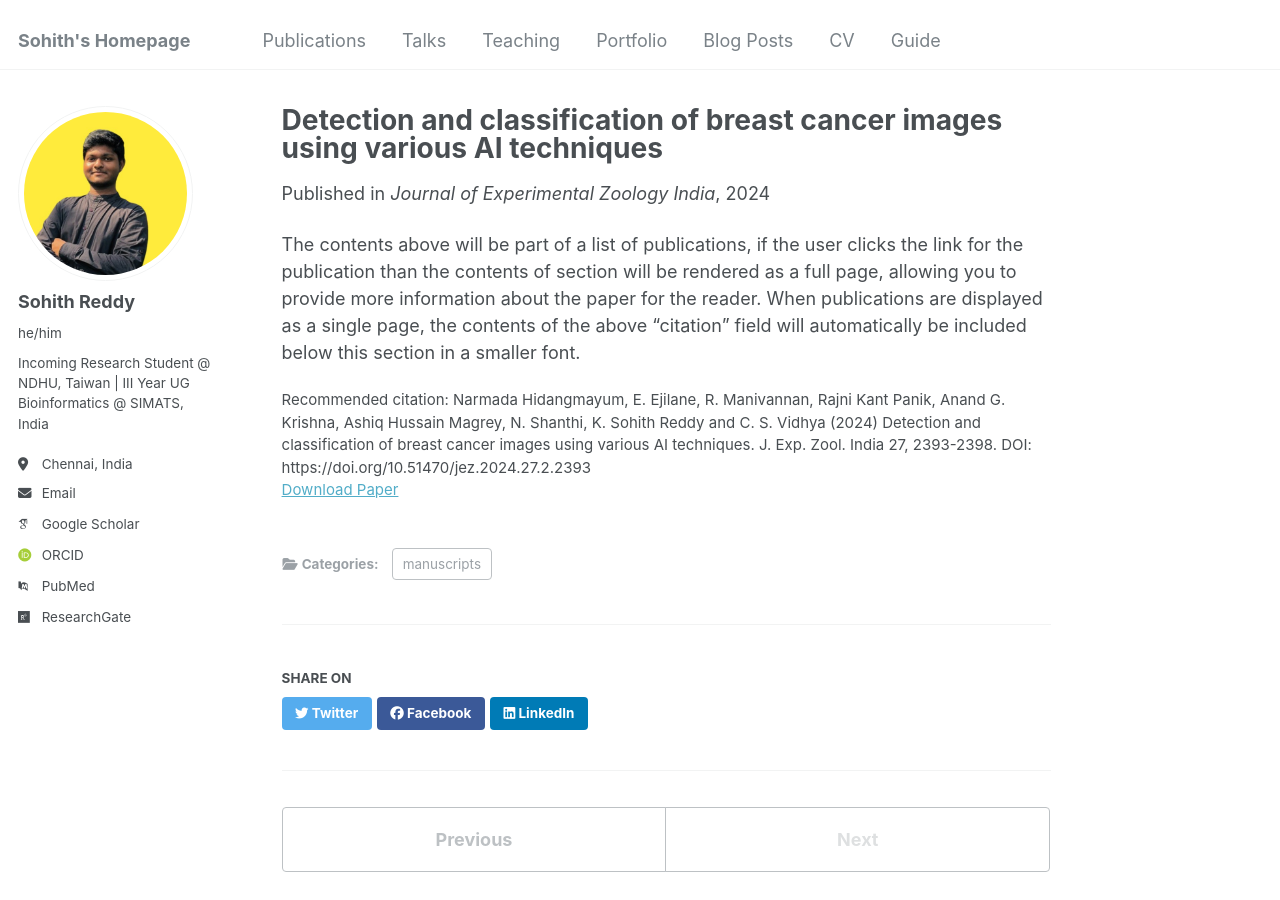
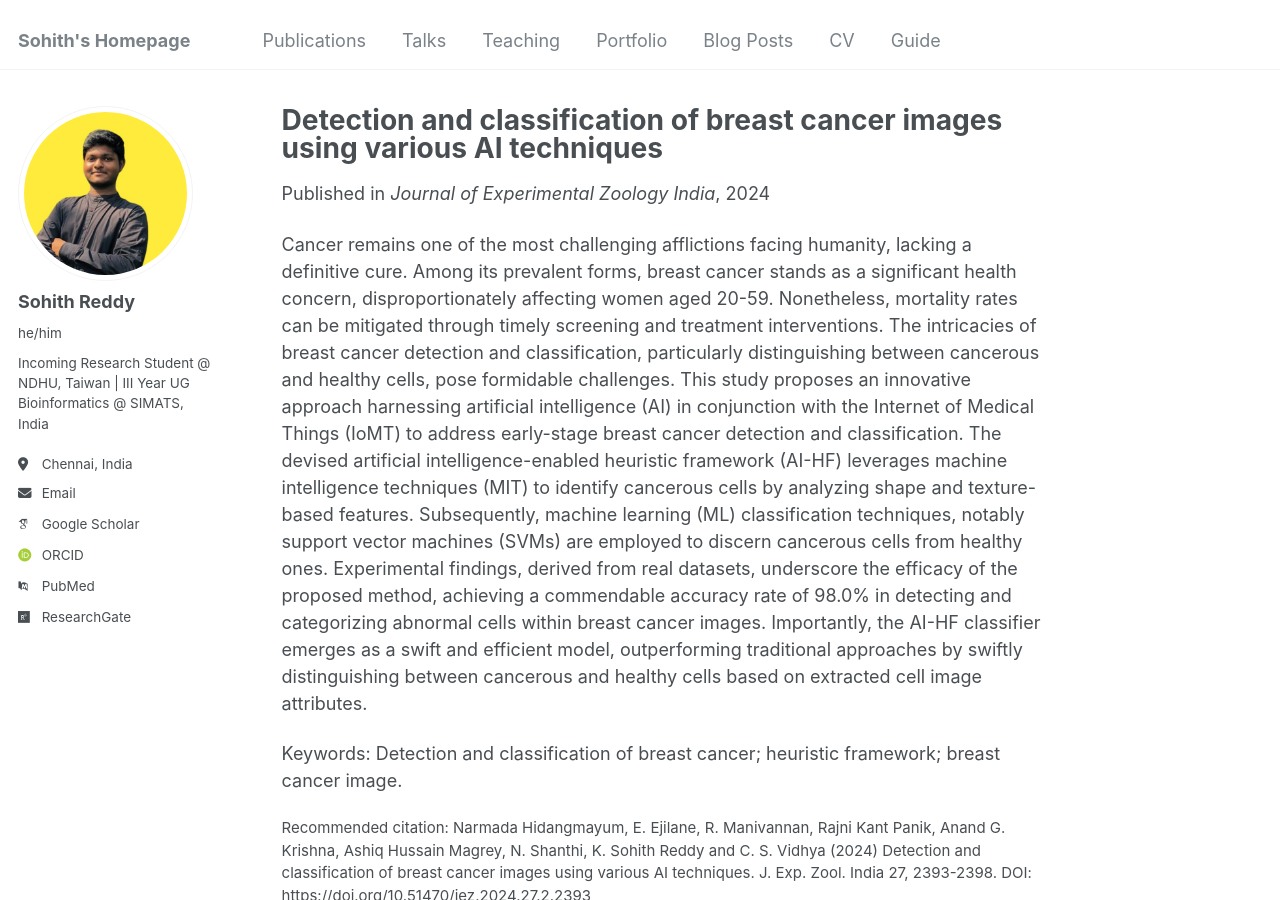
Before and after one commit to sohithpydev/sohith, a Jekyll site: the page built from _publications/2024-07-01.md, in a window 1280 px wide and 900 px high. Built offline with Jekyll 4.4.1, drawn with Linux system fonts in a browser that asks for light colours; some web fonts are replaced.

Commit message:
Update 2024-07-01.md

```diff
--- a/_publications/2024-07-01.md
+++ b/_publications/2024-07-01.md
@@ -12,4 +12,6 @@ N. Shanthi, K. Sohith Reddy and C. S. Vidhya (2024) Detection and classification
 techniques. J. Exp. Zool. India 27, 2393-2398. DOI: https://doi.org/10.51470/jez.2024.27.2.2393'
 ---
 
-The contents above will be part of a list of publications, if the user clicks the link for the publication than the contents of section will be rendered as a full page, allowing you to provide more information about the paper for the reader. When publications are displayed as a single page, the contents of the above "citation" field will automatically be included below this section in a smaller font.
+Cancer remains one of the most challenging afflictions facing humanity, lacking a definitive cure. Among its prevalent forms, breast cancer stands as a significant health concern, disproportionately affecting women aged 20-59. Nonetheless, mortality rates can be mitigated through timely screening and treatment interventions. The intricacies of breast cancer detection and classification, particularly distinguishing between cancerous and healthy cells, pose formidable challenges. This study proposes an innovative approach harnessing artificial intelligence (AI) in conjunction with the Internet of Medical Things (IoMT) to address early-stage breast cancer detection and classification. The devised artificial intelligence-enabled heuristic framework (AI-HF) leverages machine intelligence techniques (MIT) to identify cancerous cells by analyzing shape and texture-based features. Subsequently, machine learning (ML) classification techniques, notably support vector machines (SVMs) are employed to discern cancerous cells from healthy ones. Experimental findings, derived from real datasets, underscore the efficacy of the proposed method, achieving a commendable accuracy rate of 98.0% in detecting and categorizing abnormal cells within breast cancer images. Importantly, the AI-HF classifier emerges as a swift and efficient model, outperforming traditional approaches by swiftly distinguishing between cancerous and healthy cells based on extracted cell image attributes.
+
+Keywords: Detection and classification of breast cancer; heuristic framework; breast cancer image.
```
